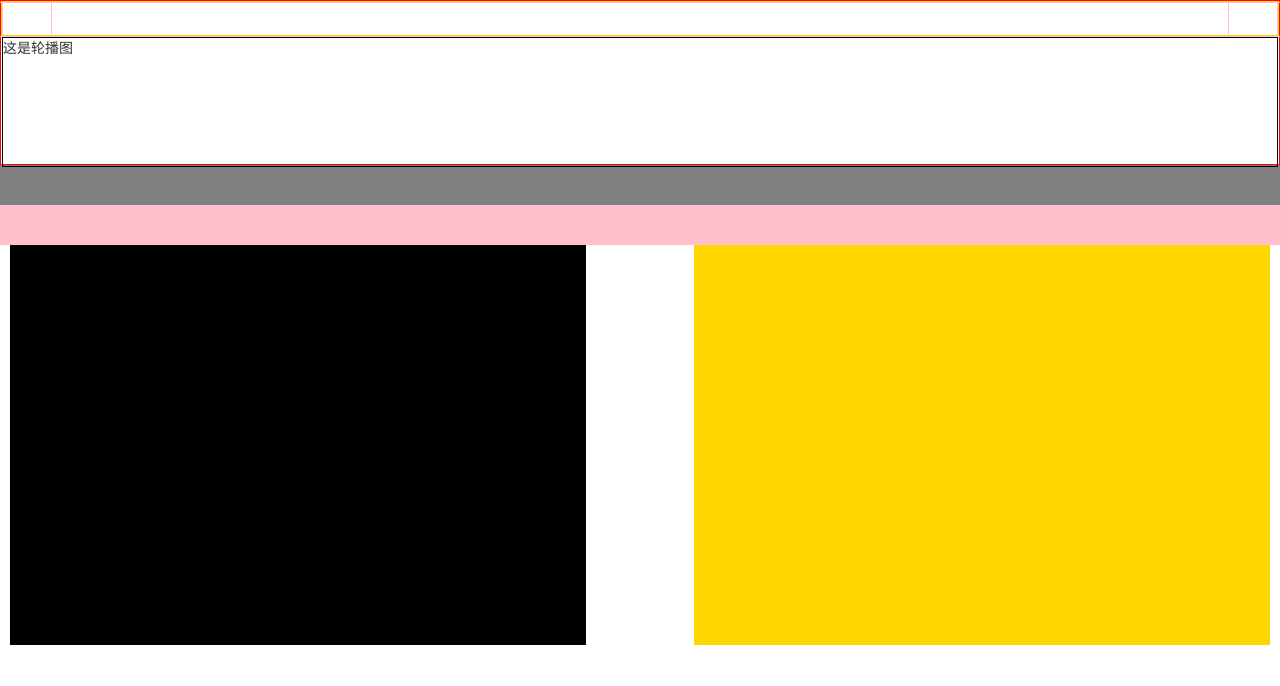
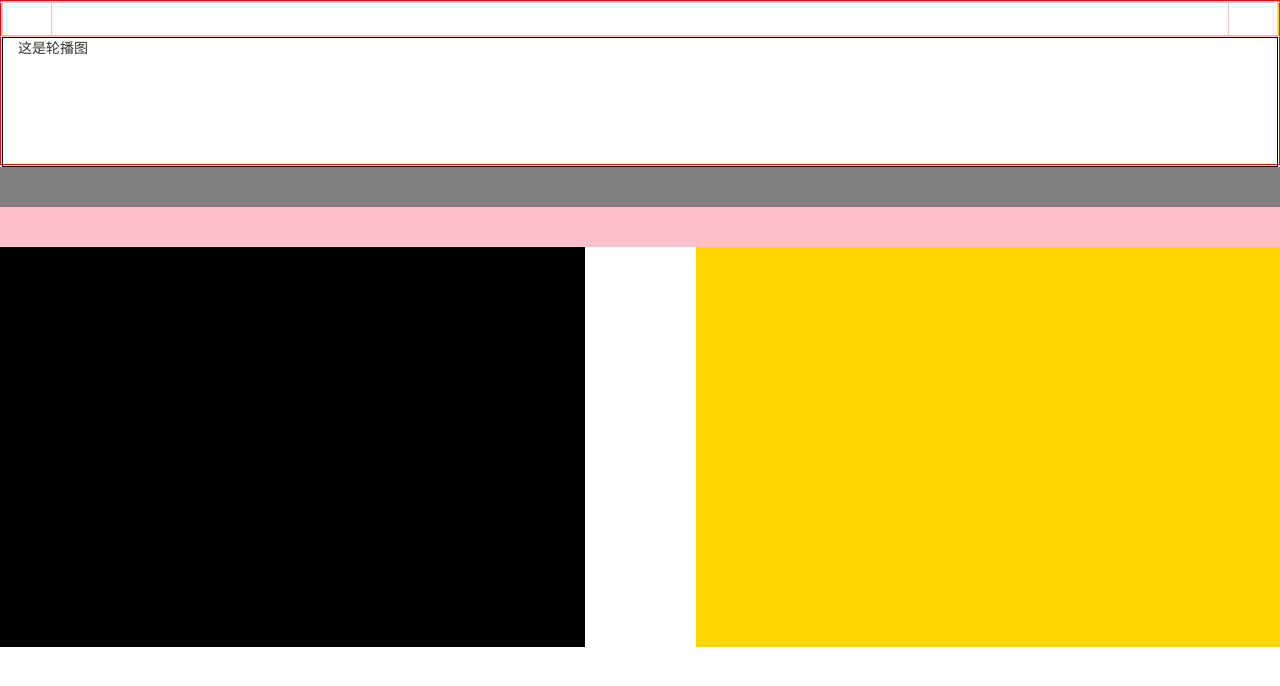
Before and after one commit to zjsuperman1987/travel, a website: page views/index.html in a window 1280 px wide. Shown: the top 686 px of the page. Drawn offline with Linux system fonts and the light colour scheme.

Commit message:
myFirstWork

```diff
--- a/views/index.html
+++ b/views/index.html
@@ -19,21 +19,28 @@
 </head>
 
 <body>
-    <div id=wrapper>
-        <div class=header>
-            <div class=login></div>
-            <div class=serch>这里是头</div>
-            <div class=record></div>
-            <div class=carousel>这是轮播图</div>
+    <div class=container-fluid>
+    <div class=row>
+        <div id=wrapper>
+            <div class=header>
+                <div class=login></div>
+                <div class=serch>这里是头</div>
+                <div class=record></div>
+                <div class='carousel col-md-12'>这是轮播图</div>
+            </div>
         </div>
+    <div>
     </div>
 
-    <div class=item></div>
-    <div class=sortitem></div>
+    <div class=row>
+            <div class='item col-md-12'></div>
+            <div class='sortitem col-md-12'></div>
+    </div>
 
-    <div class=leftPhoto></div>
-    <div class=rightPhoto></div>
-
+    <div class=row>
+        <div class='leftPhoto col-md-6'></div>
+        <div class='rightPhoto col-md-6'></div>
+    </div>
     <script src="../lib/jquery/jquery-3.1.1.js"></script>
     <script src="../lib/bootstrap/js/bootstrap.js"></script>
     <script href="../scripts/index.js"></script>
```
